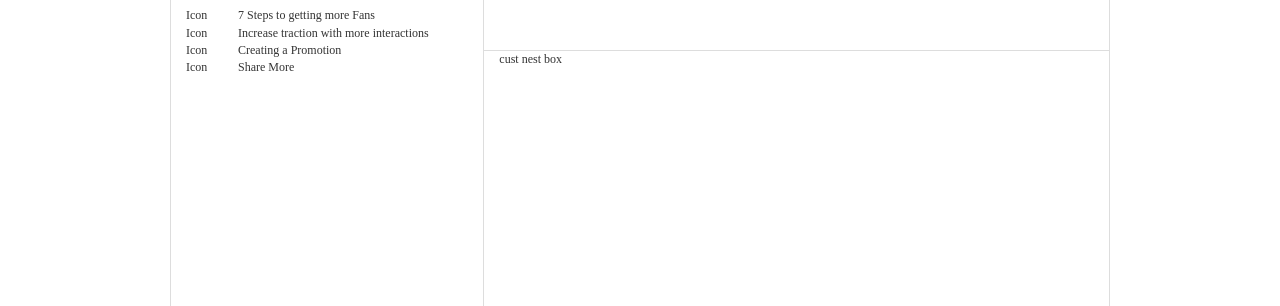
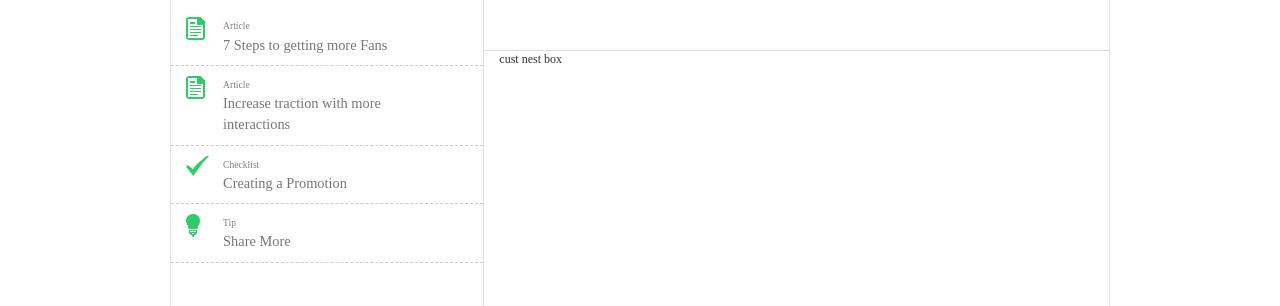
Before and after one commit to lexinamer/j586-project1, a plain HTML site: page index.html in a window 1280 px wide. Shown: the part 646-952 px from the top of the page. Drawn offline with nearby package versions, Linux system fonts and the light colour scheme.

Commit message:
recs style

```diff
--- a/css/framework.css
+++ b/css/framework.css
@@ -84,7 +84,7 @@
   background-color: #fff;
 }
 
-.recs {
+.recs-box {
   border: 1px solid #dddddd;
   border-right: 0px;
   height: 570px;
--- a/css/style.css
+++ b/css/style.css
@@ -125,6 +125,22 @@ h2 {
 .mini {
   color: #fff;
   font-size: 14px;
+}
+
+.recs {
+  padding-top: 10px;
+  padding-bottom: 10px;
+  border-bottom: 1px dashed #cccccc;
+}
+
+.recs-text-small {
+  font-size: .8em;
+}
+
+.recs-text {
+  font-size: 1.2em;
+  color: #777777;
+  padding-top: 0px;
 }
 
 .list-inline {
--- a/index.html
+++ b/index.html
@@ -95,6 +95,7 @@
 
       <div class="row">
         <div class="col-xs-12 col-md-4 bodyleft">
+
           <div class="row">
             <div class="col-md-12 tasks-box">
               <div class="row tasks-header">
@@ -108,8 +109,7 @@
                 </div>
                 <div class="col-md-7"><h5>Welcome Contacts</h5></div>
                 <div class="col-md-3">
-                    <div class="person-btn"><img src="images/body/person-sm-blue.png" class="person-small"><span class="number">32</span></div>
-                  </div>
+                  <div class="person-btn"><img src="images/body/person-sm-blue.png" class="person-small"><span class="number">32</span></div>                  </div>
                 </div>
                 </a>
                 <div class="row tasks">
@@ -146,24 +146,33 @@
                   </a>
                 </div>
             </div>
-            <div class="col-md-12 recs">
-              <h3>Recommendations</h3>
-                <div class="row">
-                  <div class="col-md-2">Icon</div>
-                  <div class="col-md-10">7 Steps to getting more Fans</div>
+
+            <div class="col-md-12 recs-box">
+              <div class="row tasks-header">
+                <div class="col-md-12"><h3>Recommendations</h3></div>
               </div>
-                <div class="row">
-                  <div class="col-md-2">Icon</div>
-                  <div class="col-md-10">Increase traction with more interactions</div>
+                <div class="row recs">
+                  <div class="col-md-2"><img src="images/body/article.png"></div>
+                  <div class="col-md-7"><span class="recs-text-small">Article</span><p class="recs-text">7 Steps to getting more Fans</p></div>
+                  <div class="col-md-3"></div>
                 </div>
-                <div class="row">
-                  <div class="col-md-2">Icon</div>
-                  <div class="col-md-10">Creating a Promotion</div>
+                <div class="row recs">
+                  <div class="col-md-2"><img src="images/body/article.png"></div>
+                  <div class="col-md-7"><span class="recs-text-small">Article</span><p class="recs-text">Increase traction with more interactions</p></div>
+                  <div class="col-md-3"></div>
                 </div>
-                <div class="row">
-                  <div class="col-md-2">Icon</div>
-                  <div class="col-md-10">Share More</div>
+                <div class="row recs">
+                  <div class="col-md-2"><img src="images/body/checklist.png"></div>
+                  <div class="col-md-7"><span class="recs-text-small">Checklist</span><p class="recs-text">Creating a Promotion</p></div>
+                  <div class="col-md-3"></div>
+
                 </div>
+                <div class="row recs">
+                  <div class="col-md-2"><img src="images/body/bulb.png"></div>
+                  <div class="col-md-7"><span class="recs-text-small">Tip</span><p class="recs-text">Share More</p></div>
+                  <div class="col-md-3"></div>
+                </div>
+
 
             </div>
           </div>
```
Lines whose indentation alone changed are shown as unchanged.
